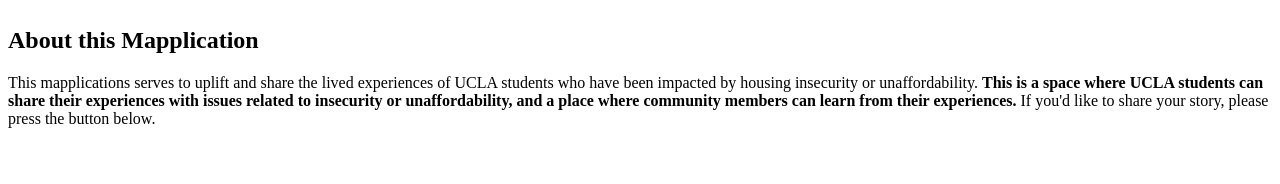
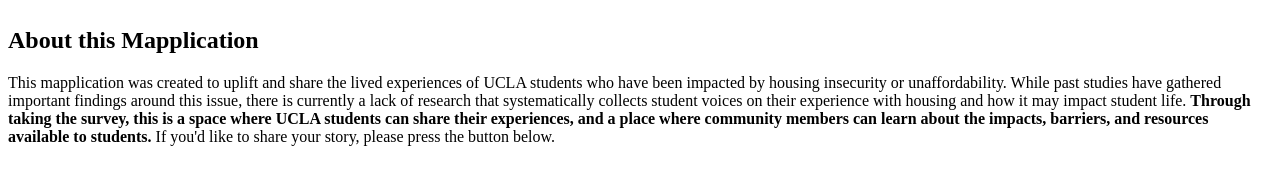
Before and after one commit to cassiuscarandang/aashousingandhomelessness, a plain HTML site: page about.html in a window 1280 px wide. Shown: the part 128-312 px from the top of the page. Drawn offline with nearby package versions, Linux system fonts and the light colour scheme.

Commit message:
edited about tab

```diff
--- a/about.html
+++ b/about.html
@@ -46,9 +46,15 @@
         <div class="main">
             <div id="About">
                 <h2> About this Mapplication</h2>
-                <p> This mapplications serves to uplift and share the lived experiences of UCLA students
-                    who have been impacted by housing insecurity or unaffordability. <b> This is a space where UCLA students
-                    can share their experiences with issues related to insecurity or unaffordability, and a place where
-                    community members can learn from their experiences. </b> If you'd like to share your story, please
+                <p> This mapplication was created to uplift and share the lived experiences of UCLA students
+                    who have been impacted by housing insecurity or unaffordability. While past studies have gathered important
+                    findings around this issue, there is currently a lack of research that systematically collects student voices
+                    on their experience with housing and how it may impact student life. <b> Through taking the survey, this is a space
+                    where UCLA students can share their experiences, and a place where community members can learn about the impacts,
+                    barriers, and resources available to students.
+                </b> If you'd like to share your story, please
                     press the button below. </p>
+                <p>
+
+                </p>
             </div>
```
